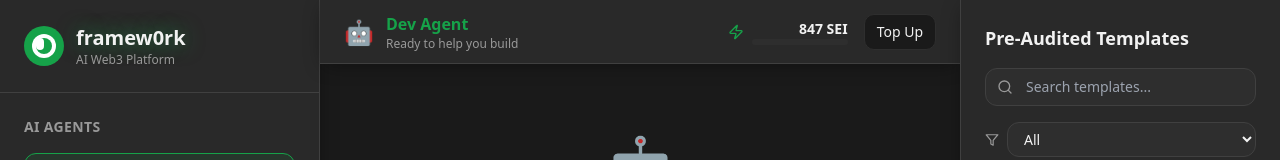
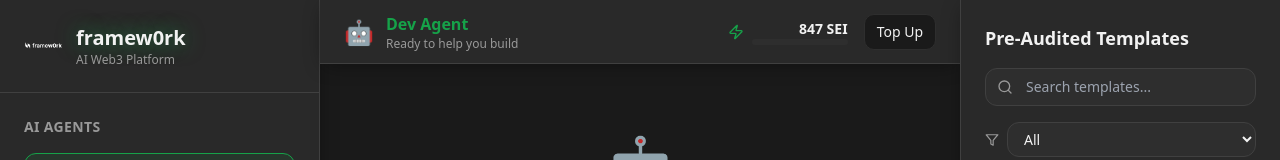
Before and after one commit to adityacespl/dummy-data-buddy, a React (Vite) app: page / in a window 1280 px wide. Shown: the top 160 px of the page. Built offline with nearby package versions, Linux system fonts and the light colour scheme.

Commit message:
Add logo to top left
Add the framew0rk logo to the top left corner of the application.

```diff
--- a/src/components/LeftPanel.tsx
+++ b/src/components/LeftPanel.tsx
@@ -50,12 +50,11 @@ export const LeftPanel = ({ selectedAgent, onAgentSelect, chatHistories }: LeftP
       {/* Logo */}
       <div className="p-6 border-b border-border">
         <div className="flex items-center space-x-3">
-          <div className="w-10 h-10 bg-primary rounded-full flex items-center justify-center">
-            <div className="w-6 h-6 bg-white rounded-full relative">
-              <div className="absolute inset-1 bg-primary rounded-full"></div>
-              <div className="absolute top-1 left-1 w-2 h-3 bg-white rounded-full"></div>
-            </div>
-          </div>
+          <img
+            src="/lovable-uploads/05438ebc-12c5-4750-bd93-a7ca3b298a09.png"
+            alt="framew0rk logo"
+            className="w-10 h-10 object-contain"
+          />
           <div>
             <h1 className="text-xl font-bold text-glow">framew0rk</h1>
             <p className="text-xs text-muted-foreground">AI Web3 Platform</p>
```
Also changed, not shown: public/lovable-uploads/05438ebc-12c5-4750-bd93-a7ca3b298a09.png (added).
